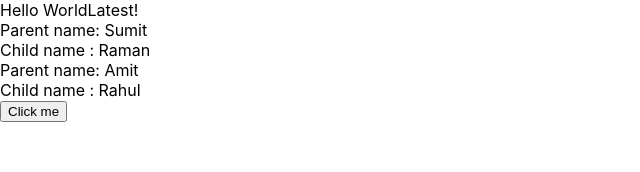
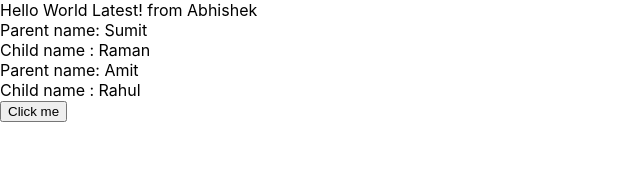
Before and after one commit to abhi1723/Devops-gfgf, a React (Create React App) app: page / in a window 1280 px wide. Shown: the top 172 px of the page, without its empty margins (0-640 px from the left). Built offline with nearby package versions, Linux system fonts and the light colour scheme.

Commit message:
updated App.js

```diff
--- a/src/App.js
+++ b/src/App.js
@@ -11,7 +11,7 @@ function App() {
   }
   return (
     <div>
-      Hello WorldLatest!
+      Hello World Latest! from Abhishek
       {/* <Parent parentName = "Sumit" childName = "Raman"/>
       <Parent parentName = "Amit" childName = "Rahul"/>
       <Parent parentName = "Amit" childName = "Rahul"/> */}
```
